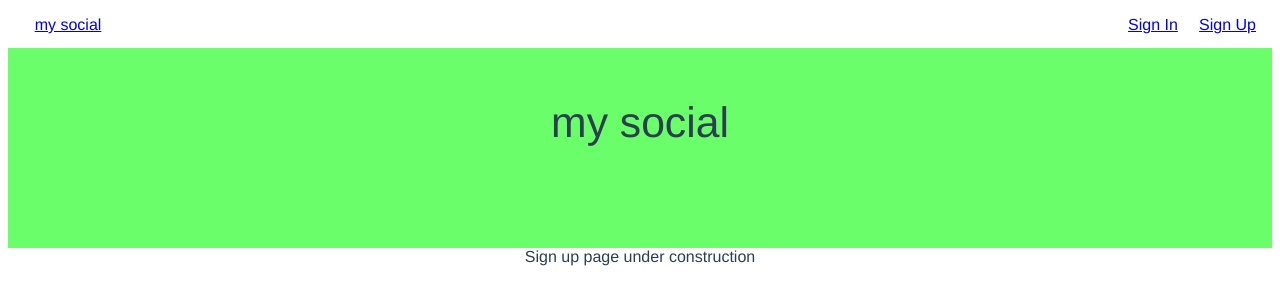
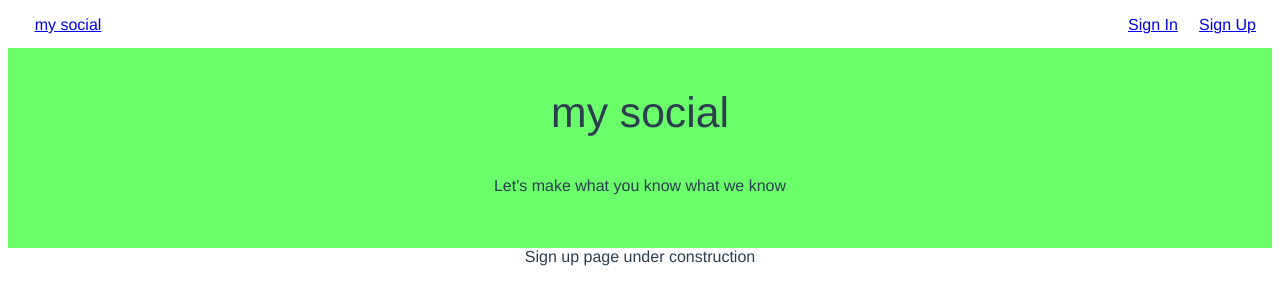
Before and after one commit to i-whammy/my-social, a Vue app: page /#/signup in a window 1280 px wide. Shown: the top 304 px of the page. Built offline with nearby package versions, Linux system fonts and the light colour scheme.

Commit message:
added subtitle

```diff
--- a/src/App.vue
+++ b/src/App.vue
@@ -11,6 +11,7 @@
     </header>
     <div class="banner">
         <div class="banner-title">my social</div>
+        <div>Let's make what you know what we know</div>
     </div>
     <router-view></router-view>
   </div>
@@ -65,7 +66,7 @@ export default Vue.extend({
     background-color: #6aff6a;
 }
 .banner-title {
-    padding-top: 50px;
+    padding: 40px 0;
     font-size: 32pt;
 }
 </style>
```
